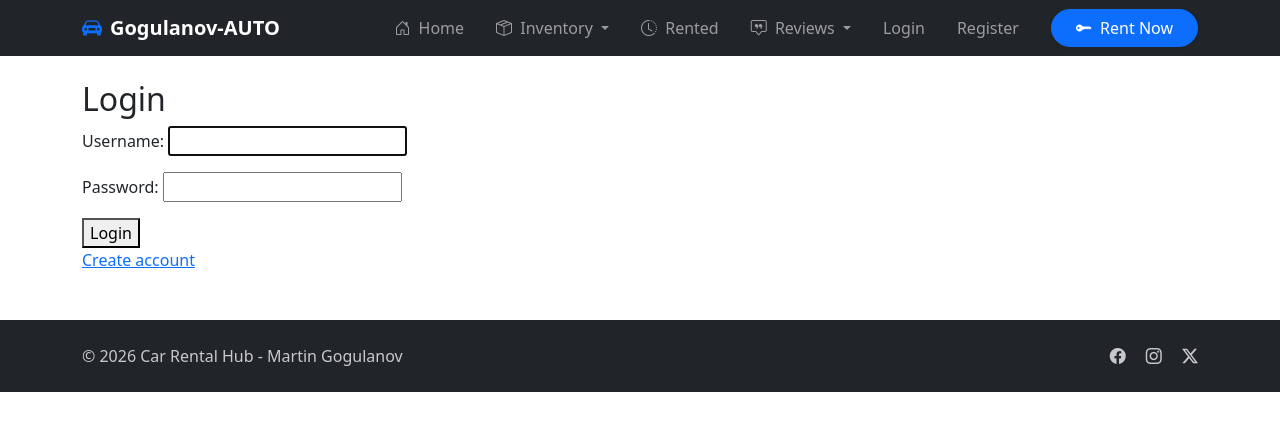
After one commit to MonsterGuti/Car-Rental-Hub, a Django app: page /accounts/login/ in a window 1280 px wide. The commit adds this page. Shown: the top 431 px of the page. Run offline with Django 5.2, Linux system fonts and the light colour scheme.

Commit message:
added templates for register/login, updated navbar.

```diff
--- a/accounts/urls.py
+++ b/accounts/urls.py
@@ -1,5 +1,7 @@
 from django.urls import path
 from .views import RegisterView, AppLoginView, AppLogoutView
+
+app_name = 'accounts'
 
 urlpatterns = [
     path('register/', RegisterView.as_view(), name='register'),
--- a/accounts/views.py
+++ b/accounts/views.py
@@ -1,19 +1,16 @@
 from django.urls import reverse_lazy
 from django.contrib.auth.views import LoginView, LogoutView
 from django.views.generic import CreateView
-
 from .forms import RegisterForm
-
 
 class RegisterView(CreateView):
     form_class = RegisterForm
     template_name = 'accounts/register.html'
-    success_url = reverse_lazy('login')
-
+    success_url = reverse_lazy('accounts:login')
 
 class AppLoginView(LoginView):
     template_name = 'accounts/login.html'
-
+    success_url = reverse_lazy('cars:car-list')
 
 class AppLogoutView(LogoutView):
-    next_page = reverse_lazy('login')
+    success_url = reverse_lazy('common:home')
--- a/carRentalHub/settings.py
+++ b/carRentalHub/settings.py
@@ -134,3 +134,7 @@ STATIC_ROOT = BASE_DIR / 'staticfiles'
 
 MEDIA_URL = '/media/'
 MEDIA_ROOT = BASE_DIR / 'media'
+
+LOGIN_URL = 'accounts:login'
+LOGIN_REDIRECT_URL = 'cars:car-list'
+LOGOUT_REDIRECT_URL = 'accounts:login'
--- /dev/null
+++ b/templates/accounts/login.html
@@ -0,0 +1,14 @@
+{% extends 'base.html' %}
+
+{% block content %}
+<h2>Login</h2>
+
+<form method="post">
+    {% csrf_token %}
+    {{ form.as_p }}
+
+    <button type="submit">Login</button>
+</form>
+
+<a href="{% url 'accounts:register' %}">Create account</a>
+{% endblock %}
--- a/templates/base.html
+++ b/templates/base.html
@@ -37,25 +37,17 @@
                     </a>
                     <ul class="dropdown-menu">
                         <li><h6 class="dropdown-header">Vehicles & Brands</h6></li>
-                        <li><a class="dropdown-item" href="{% url 'cars:car-list' %}"><i class="bi bi-list-ul me-2"></i>All
-                            Cars</a></li>
-                        <li><a class="dropdown-item" href="{% url 'cars:brand-list' %}"><i class="bi bi-tags me-2"></i>Brands</a>
-                        </li>
-                        <li><a class="dropdown-item" href="{% url 'cars:feature-list' %}"><i
-                                class="bi bi-stars me-2"></i>Features</a></li>
+                        <li><a class="dropdown-item" href="{% url 'cars:car-list' %}"><i class="bi bi-list-ul me-2"></i>All Cars</a></li>
+                        <li><a class="dropdown-item" href="{% url 'cars:brand-list' %}"><i class="bi bi-tags me-2"></i>Brands</a></li>
+                        <li><a class="dropdown-item" href="{% url 'cars:feature-list' %}"><i class="bi bi-stars me-2"></i>Features</a></li>
 
-                        <li>
-                            <hr class="dropdown-divider">
-                        </li>
-
-                        <li><h6 class="dropdown-header text-danger"><i class="bi bi-shield-lock me-1"></i>
-                            Administration</h6></li>
-                        <li><a class="dropdown-item" href="{% url 'cars:car-create' %}"><i
-                                class="bi bi-plus-circle me-2"></i>Add Car</a></li>
-                        <li><a class="dropdown-item" href="{% url 'cars:brand-create' %}"><i
-                                class="bi bi-patch-plus me-2"></i>Add Brand</a></li>
-                        <li><a class="dropdown-item" href="{% url 'cars:feature-create' %}"><i
-                                class="bi bi-node-plus me-2"></i>Add Feature</a></li>
+                        {% if user.is_authenticated and user.is_owner or user.is_staff %}
+                        <li><hr class="dropdown-divider"></li>
+                        <li><h6 class="dropdown-header text-danger"><i class="bi bi-shield-lock me-1"></i> Administration</h6></li>
+                        <li><a class="dropdown-item" href="{% url 'cars:car-create' %}"><i class="bi bi-plus-circle me-2"></i>Add Car</a></li>
+                        <li><a class="dropdown-item" href="{% url 'cars:brand-create' %}"><i class="bi bi-patch-plus me-2"></i>Add Brand</a></li>
+                        <li><a class="dropdown-item" href="{% url 'cars:feature-create' %}"><i class="bi bi-node-plus me-2"></i>Add Feature</a></li>
+                        {% endif %}
                     </ul>
                 </li>
 
@@ -75,11 +67,37 @@
                     </ul>
                 </li>
 
+                {% if user.is_authenticated %}
+                <li class="nav-item dropdown px-2">
+                    <a class="nav-link dropdown-toggle d-flex align-items-center" href="#" role="button" data-bs-toggle="dropdown">
+                        {% if user.profile_picture %}
+                            <img src="{{ user.profile_picture.url }}" alt="Profile" class="rounded-circle me-2" style="width: 25px; height: 25px; object-fit: cover;">
+                        {% else %}
+                            <i class="bi bi-person-circle me-1"></i>
+                        {% endif %}
+                        {{ user.username }}
+                    </a>
+                    <ul class="dropdown-menu dropdown-menu-end">
+                        <li><a class="dropdown-item" href="{% url 'common:dashboard' %}"><i class="bi bi-speedometer2 me-2"></i> Dashboard</a></li>
+                        <li><hr class="dropdown-divider"></li>
+                        <li>
+                            <form action="{% url 'accounts:logout' %}" method="post" class="d-inline">
+                                {% csrf_token %}
+                                <button type="submit" class="dropdown-item text-danger">
+                                    <i class="bi bi-box-arrow-right me-2"></i> Logout
+                                </button>
+                            </form>
+                        </li>
+                    </ul>
+                </li>
+                {% else %}
                 <li class="nav-item px-2">
-                    <a class="nav-link" href="{% url 'common:dashboard' %}">
-                        <i class="bi bi-speedometer2 me-1"></i> Dashboard
-                    </a>
+                    <a class="nav-link" href="{% url 'accounts:login' %}">Login</a>
                 </li>
+                <li class="nav-item px-2">
+                    <a class="nav-link" href="{% url 'accounts:register' %}">Register</a>
+                </li>
+                {% endif %}
 
                 <li class="nav-item ms-lg-3">
                     <a href="{% url 'rentals:create' %}" class="btn btn-primary shadow-sm px-4 rounded-pill">
```
Also changed, not shown: templates/accounts/register.html (added, +14 -0 lines), media/profiles/Real-Simple-Girl-Images-18-1024x1024.jpg (added).
